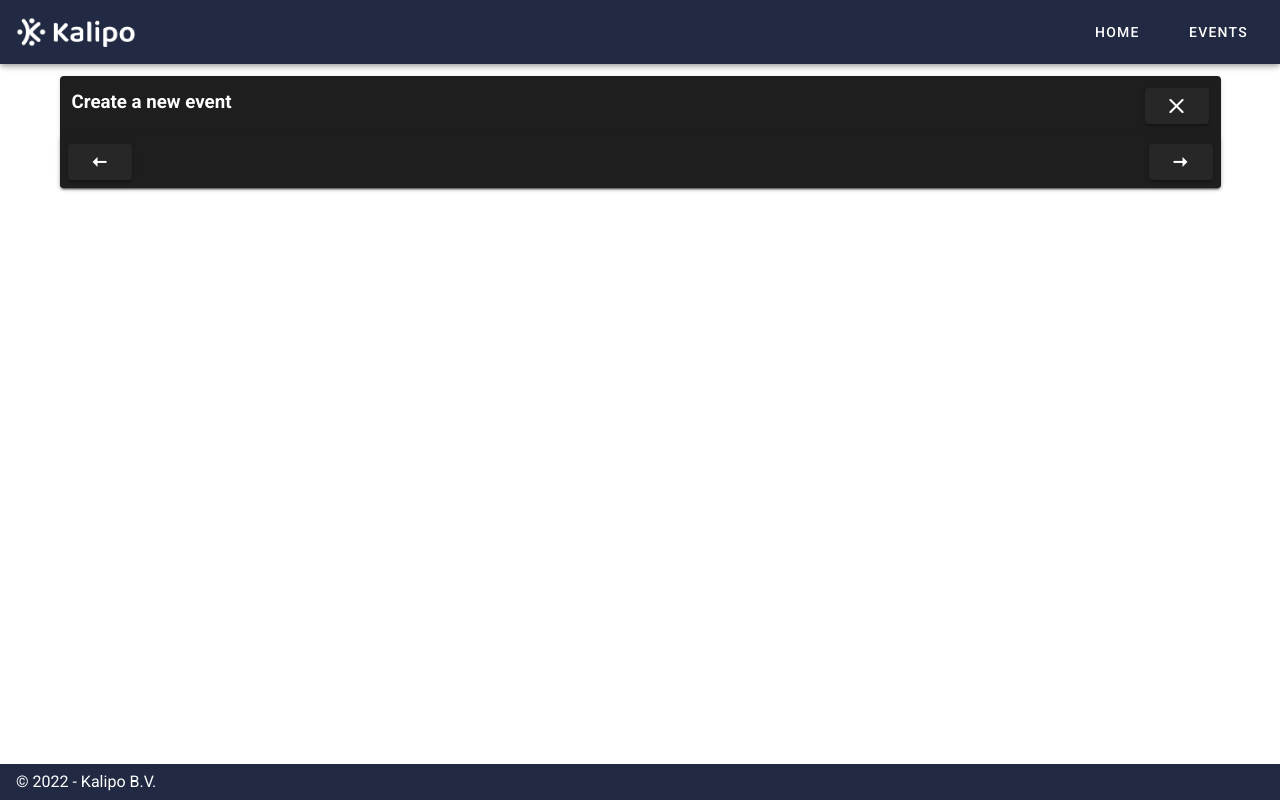
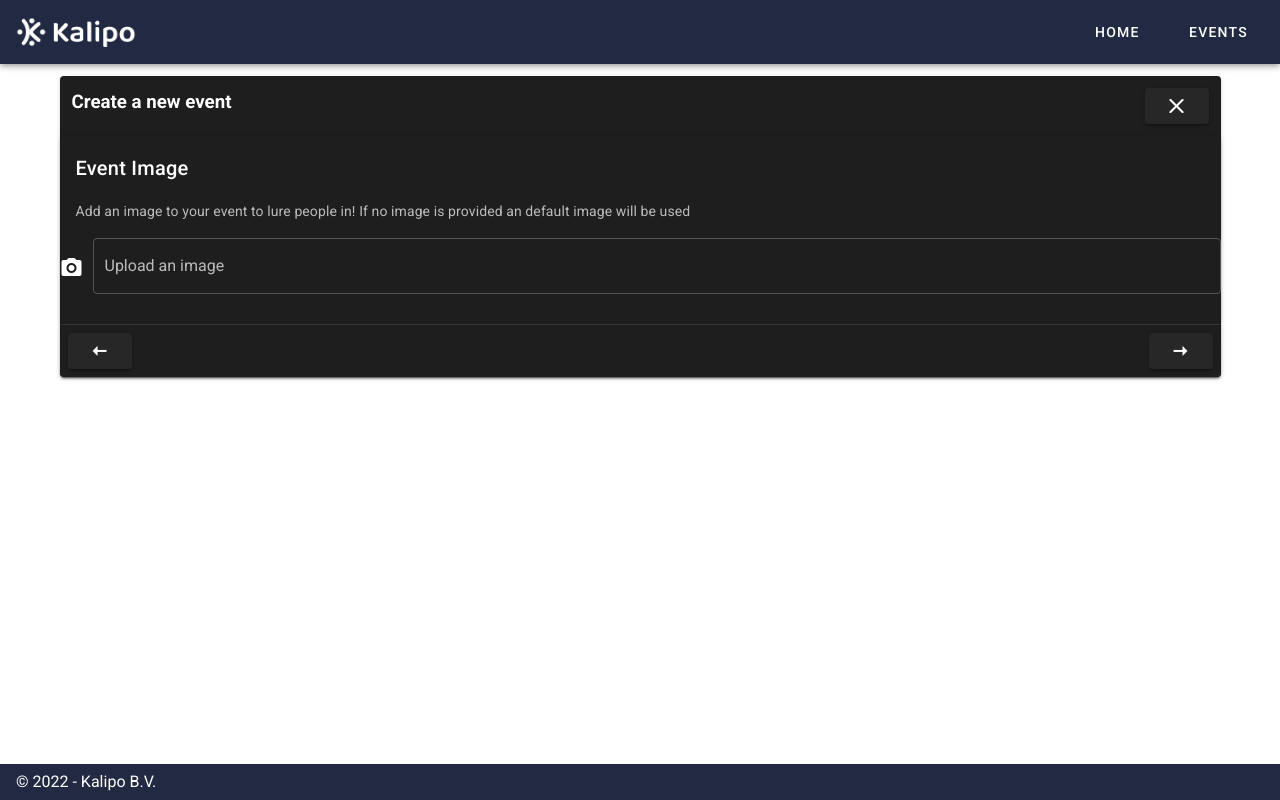
Before and after one commit to hesteren/client-poa, a Nuxt app: page /event/create in a window 1280 px wide. Both pictures are taken after a click on the button 1180 px from the left and 367 px from the top of the page. Built offline with nearby package versions, Linux system fonts and the light colour scheme.

Commit message:
beetje wat gedaan fuck deze commit messages

```diff
--- a/components/CreateEventForm.vue
+++ b/components/CreateEventForm.vue
@@ -14,6 +14,7 @@
         </v-col>
       </v-row>
     </v-container>
+
     <v-form>
       <v-card v-if="step == 1">
         <v-card-title>Event title and description</v-card-title>
@@ -29,10 +30,10 @@
           />
           <small>{{ this.event.title.length }} / 30</small>
         </div>
-        <v-card-text
-          >Please write down a description about this new event! Make this
-          interesting for potential attendees.</v-card-text
-        >
+        <v-card-text>
+          Please write down a description about this new event! Make this
+          interesting for potential attendees.
+        </v-card-text>
         <input
           v-model="event.description"
           class="pl-4"
@@ -45,18 +46,35 @@
       </v-card>
 
       <v-card v-if="step == 2">
-        <!-- <v-card-title>Event description</v-card-title>
-        <v-card-text
-          >Please write down a description about this new event! Make this
-          interesting for potential attendees.</v-card-text
+        <v-card-title>Event Image</v-card-title>
+        <v-card-text>
+          Add an image to your event to lure people in! If no image is provided an default image will be used
+        </v-card-text>
+        <v-file-input
+          truncate-length="100"
+          v-model="event.image"
+          show-size
+          accept="image/*"
+          outlined
+          prepend-icon="mdi-camera"
+          label="Upload an image"
         >
+        </v-file-input>
+        <v-divider></v-divider>
+      </v-card>
+
+      <v-card v-if="step == 3">
+        <v-card-title>Event data</v-card-title>
+        <v-card-text>
+          Here you can add all the data people need for your event!
+        </v-card-text>
         <input
           v-model="event.description"
           class="pl-4"
           type="text"
           placeholder="Event description"
         />
-        <v-divider></v-divider> -->
+        <v-divider></v-divider>
       </v-card>
 
       <!-- next steps here -->
@@ -85,10 +103,15 @@ export default {
   data() {
     return {
       step: 1,
-      steps: 5,
+      steps: 4,
       event: {
         title: "",
         description: "",
+        image: null,
+        data: {
+          "start date" : null,
+        }
+
       },
     };
   },
```
